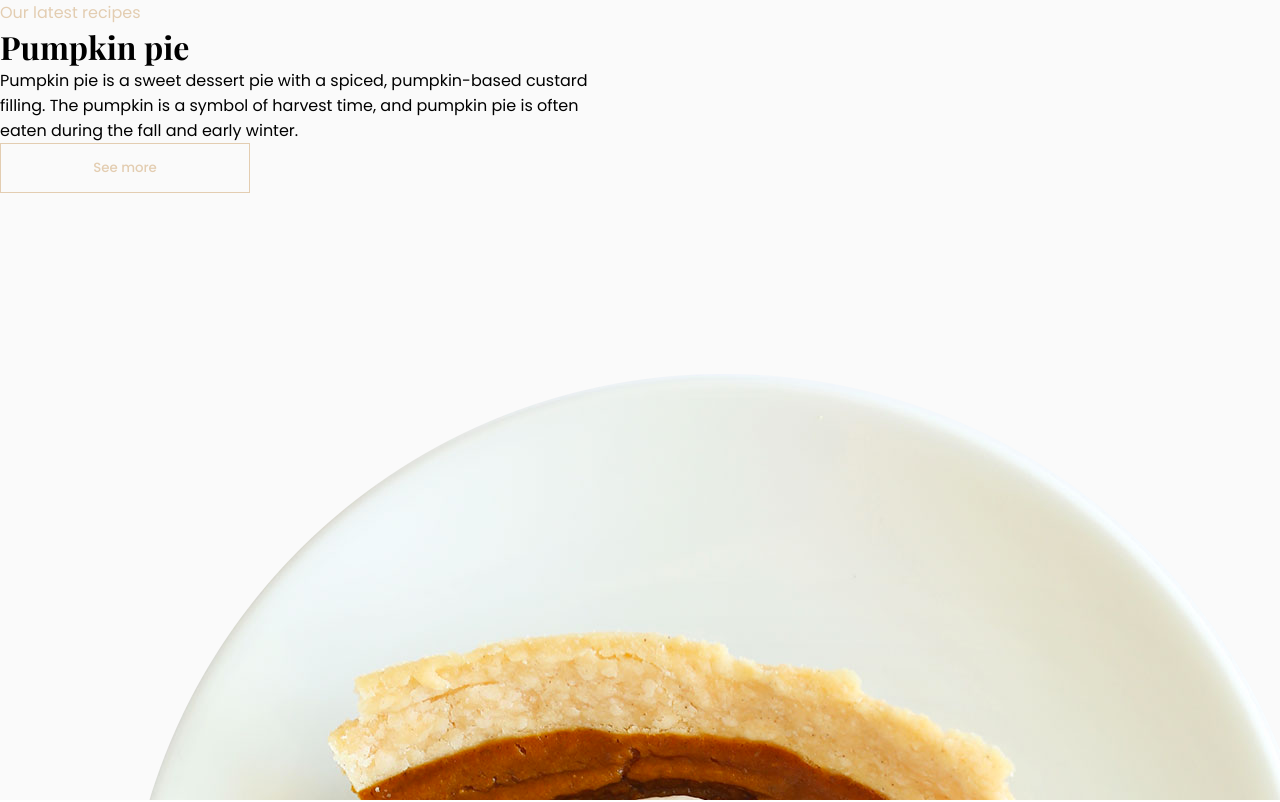
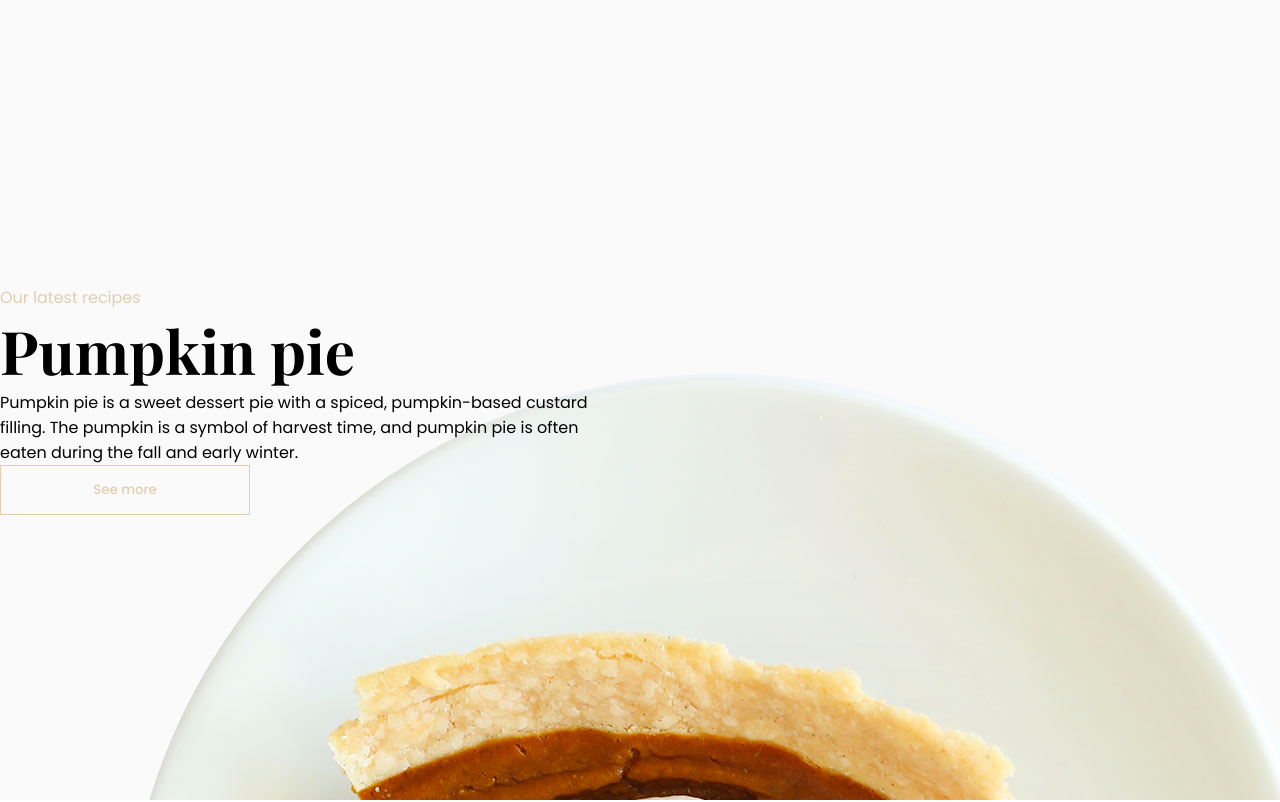
Before and after one commit to Stulli888/hopverkefni1, a website: page index.html in a window 1280 px wide. Shown: the top 802 px of the page. Drawn offline with nearby package versions, Linux system fonts and the light colour scheme; files that its build step writes are made by us from their sources; a web font is replaced by a local one.

Commit message:
Fixed hidden items taking space in viewport

```diff
--- a/index.html
+++ b/index.html
@@ -46,7 +46,7 @@
                 <div class="text">
                   <div  class="hero-kicker">Our latest recipes</div>
                   <h1>Pumpkin pie</h1>
-                  <p>
+                  <p class="hide-sm">
                     Pumpkin pie is a sweet dessert pie with a spiced, pumpkin-based custard filling. The pumpkin is a symbol of harvest time, and pumpkin pie is often eaten during the fall and early winter.
                   </p>
                 </div>
--- a/styles.scss
+++ b/styles.scss
@@ -1,7 +1,7 @@
 @import './styles/config';
-@import './styles/grid.scss';
 @import './styles/global.scss';
+@import './styles/hero.scss';
 @import './styles/latest-recipe.scss';
-@import './styles/hero.scss';
 @import './styles/book-section.scss';
 @import './styles/menu.scss';
+@import './styles/grid.scss';
--- a/styles/global.scss
+++ b/styles/global.scss
@@ -38,7 +38,7 @@ body {
 
 @media (max-width: $grid-bp) {
 	.hide-sm {
-		visibility: hidden;
+		display: none;
 	}
 }
 
--- a/styles/hero.scss
+++ b/styles/hero.scss
@@ -7,10 +7,18 @@
 	height: 800px;
 	margin-bottom: $bottom-margin;
 
+	&-content {
+	width: 100%;
+	height: 100%;
+	display: flex;
+	flex-direction: column;
+	justify-content: center;
+	}
+
 	&-kicker {
 		color: $color-grain-brown;
 	}
-	&-content {
-	width: 100%;
+	h1{
+		font-size: 3.75rem;
 	}
 }
```
